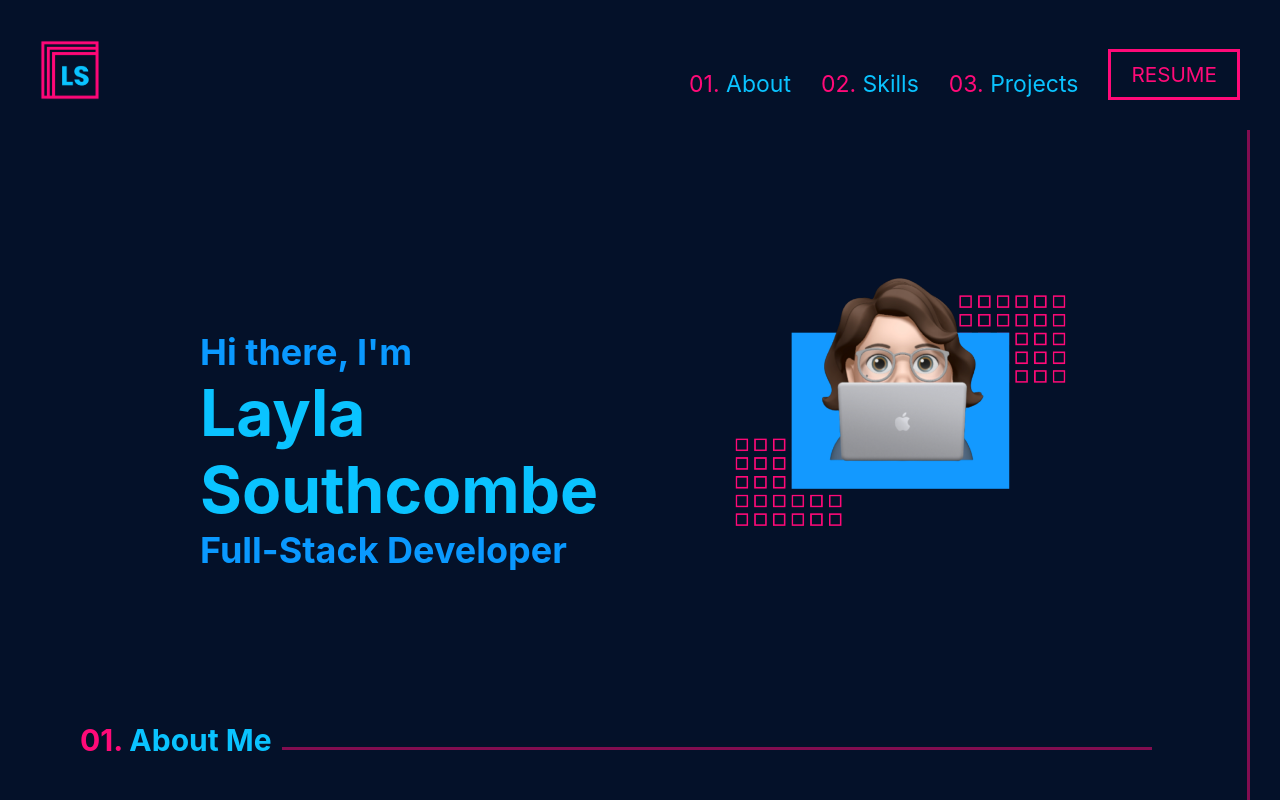
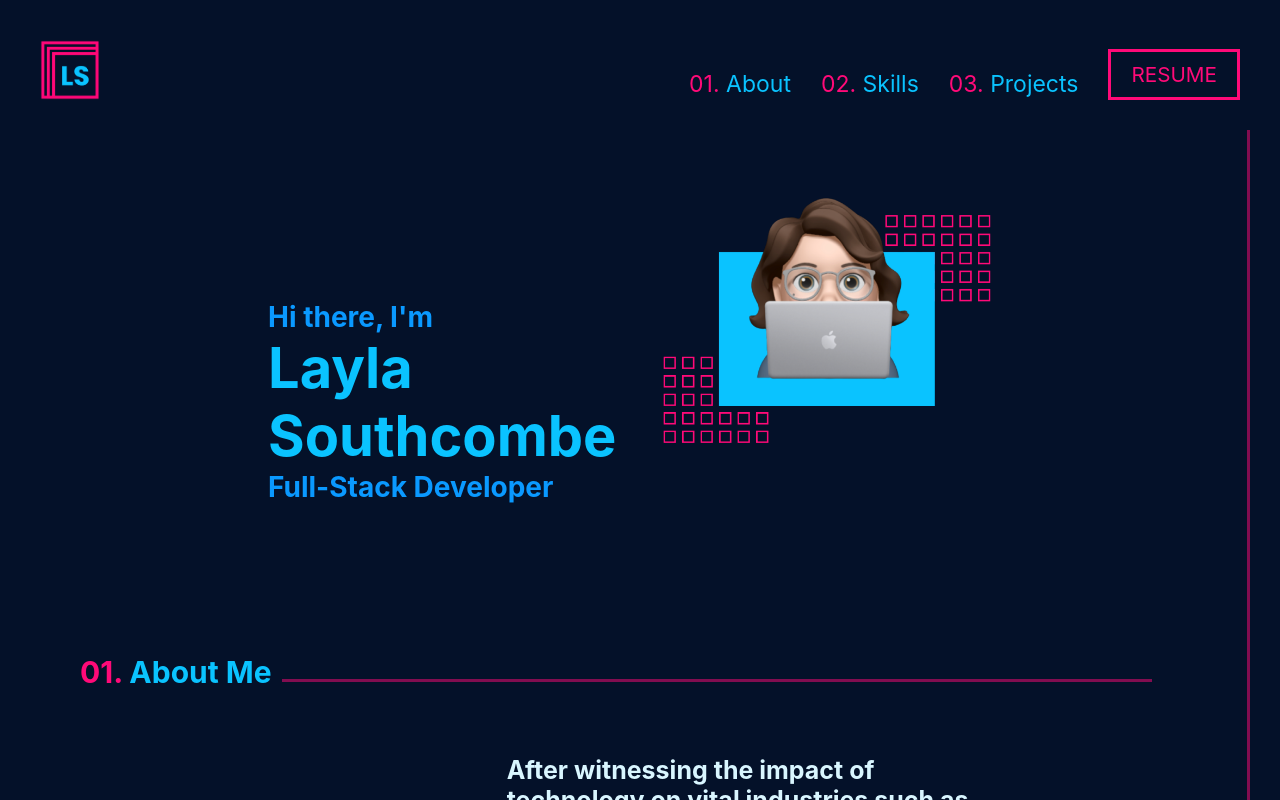
Before and after one commit to LaylaSouthcombe/Portfolio, a React (Create React App) app: page / in a window 1280 px wide. Shown: the top 800 px of the page. Built offline with nearby package versions, Linux system fonts and the light colour scheme.

Commit message:
make intro wrapper responsive

```diff
--- a/src/App.css
+++ b/src/App.css
@@ -105,11 +105,13 @@ h1 {
 .memoji {
   object-fit: fill;
   text-align: center;
+  width: 80%;
+  margin: 2rem auto;
 }
 
 #memoji {
   margin-top: 20px;
-  width: 80%;
+  width: 100%;
 }
 
 .bottomLogo {
@@ -122,11 +124,13 @@ h1 {
 .bottomLogo > img {
   width: 100%;
 }
+
 .bottomLinksDiv {
   width: 75%;
   margin: 0 auto;
   padding-left: 15px;
 }
+
 .bottomLinks {
   display: flex;
   list-style-type: none;
@@ -150,6 +154,7 @@ h1 {
 #linkedInIcon{
   padding-top: 3px;
 }
+
 @media (min-width: 320px){
   .introText {
     margin-top: 25vh;
@@ -161,6 +166,7 @@ h1 {
     width: 65%;
   }
 }
+
 @media (min-width: 360px){
 .introText {
   margin-top: 25vh;
@@ -193,6 +199,14 @@ h1 {
     margin-top: 75px;
   }
 
+  .introText > h2 {
+    font-size: 1.5rem;
+  }
+
+  h1 {
+    font-size: 2.5rem;
+  }
+
   .introText {
     grid-column: col-start / span 6;
     grid-row: 1;
@@ -201,20 +215,9 @@ h1 {
   .memoji {
     grid-column: col-start 7/ span 6;
     grid-row: 1;
-    margin-right: 3.5vw;
-    margin-top: 20vh;
-  }
-
-  .introText {
-    margin-left: 80px;
-  }
-
-  .introText > h2 {
-    font-size: 32px;
-  }
-
-  h1 {
-    font-size: 56px;
+    margin-left: 1rem;
+    margin-top: 3rem;
+    max-width: 380px;
   }
 
   #memoji {
@@ -257,30 +260,26 @@ h1 {
 @media (min-width: 1024px) {
   .intro {
     margin-bottom: 100px;
-    max-width: 1400px;
+    max-width: 1000px;
     margin: 0 auto;
   }
   #memoji {
-    width: 60%;
+    width: 90%;
     margin-top: 45px;
     margin-right: 55px;
   }
+
   .introText {
     margin-left: 10vw;
     margin-top: 25vh;
   }
 
   .introText > h2 {
-    font-size: 36px;
+    font-size: 1.75rem;
   }
 
   h1 {
-    font-size: 64px;
-  }
-
-  .memoji {
-    margin-right: 5vw;
-    margin-top: 16vh;
+    font-size: 3.5rem;
   }
 
   .aboutText {
@@ -304,10 +303,7 @@ h1 {
 }
 
 @media (min-width: 1200px) {
-  .introText {
-    margin-left: 200px;
-    margin-top: 230px;
-  }
+
   .sectionDiv {
     max-width: 1400px;
     margin: 0 auto;
```
Also changed, not shown: src/images/memojiSquares.png.
